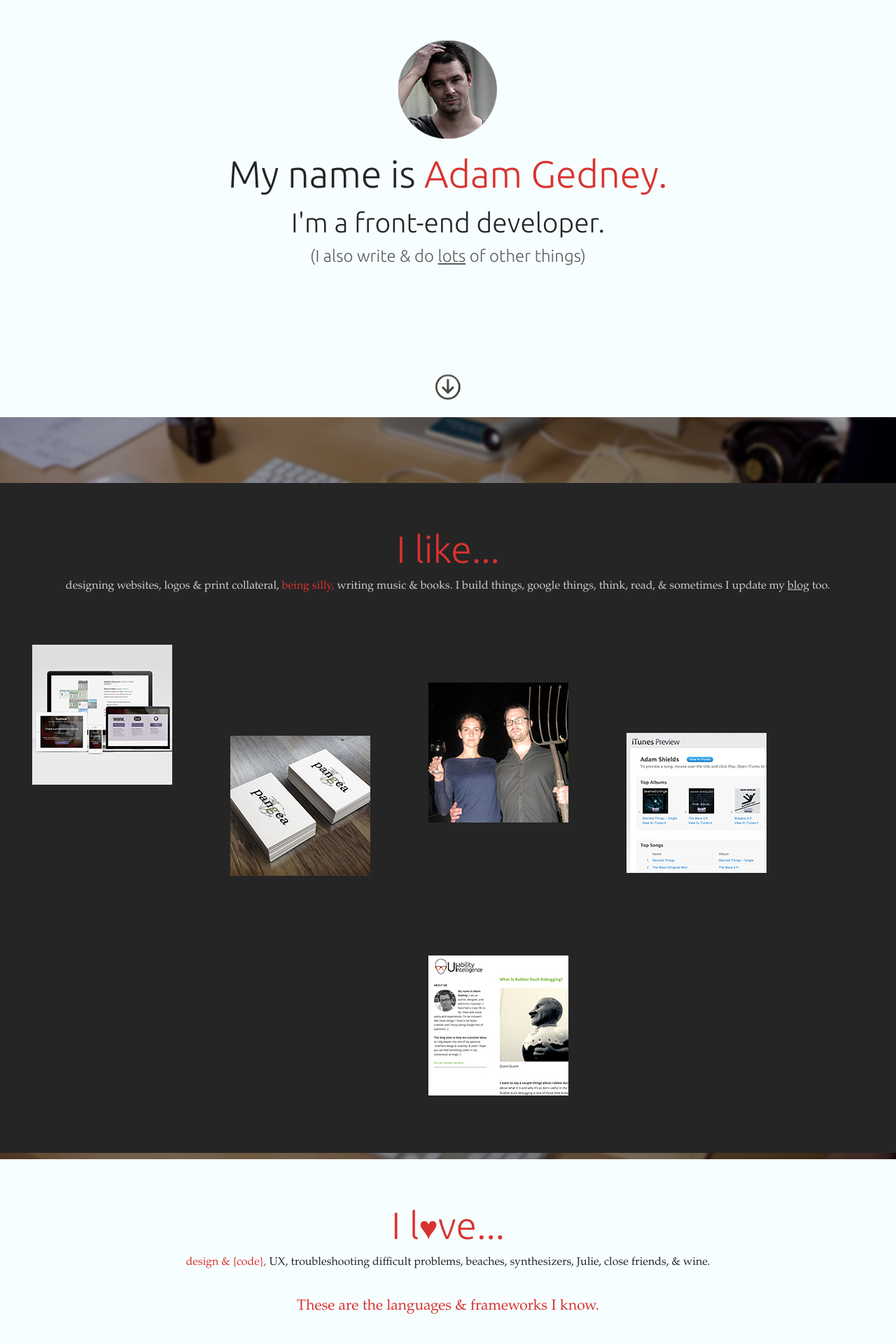
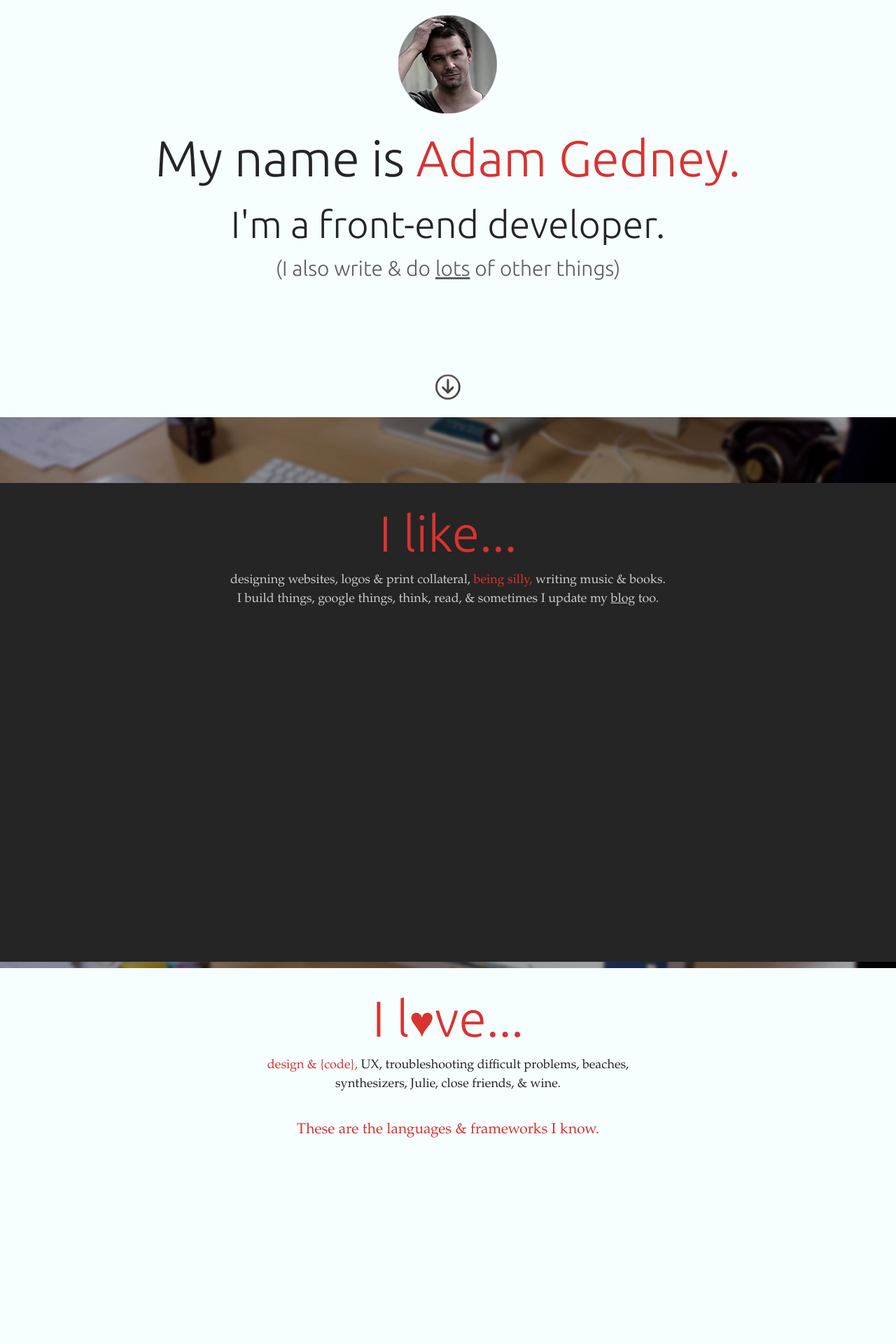
Before and after one commit to adamgedney/adamgedney.com, a PHP site: page /ASL/ in a window 1280 px wide. Shown: the top 1920 px of the page at 70% size. Run offline with PHP 8.4, Linux system fonts and the light colour scheme; some libraries are stand-ins or nearby versions; some web fonts are replaced.

Commit message:
added queries for all sizes from 0px to 2500px

```diff
--- a/css/main.scss
+++ b/css/main.scss
@@ -61,7 +61,7 @@ $green: #479648;
 	@if $num_col == 8 {
 		width: 66.6666666%;// margin center 16.6666667%
 		}
-	@if $num_col == 9 {
+	@if $num_col == 9 {//margin center 12.5%
 		width: 75%;
 		}
 	@if $num_col == 10{
@@ -133,26 +133,27 @@ font-family: 'Ubuntu', "Helvetica Neue Light", Helvetica, Arial, sans-serif;
 }
 
 h1{
-font-size: 7.2em; /*18x4*/
+font-size: 3.6em; /*18x4*/
 line-height: 1.5;
 }
 
 h2{
-font-size: 5.4em;/*18x3*/
+font-size: 2.4em;/*18x3*/
 line-height: 1.5;
 }
 
 h3{
-font-size: 3em;/*18x2 - 6*/
+font-size: 1.6em;/*18x2 - 6*/
 line-height: 1.5;
 }
 
 p, ul, dl{
-font-size: 1.8em;
+font-size: 1.6em;
 font-weight: 100;
 line-height: 1.5;
 margin-bottom: 20px;
 }
+
 
 ul{
 line-height: 1.5;
@@ -199,7 +200,9 @@ img{
 
 /*--------------------------------------End General / Start Objects------------------------------------*/
 
-
+.hide-name{
+	display: none;
+}
 
 .hide-text{
 	text-indent: 200%;
@@ -312,14 +315,9 @@ header{
 	margin-top: 36px;
 
 		a{
-			// padding: 5px;
-			// margin-right: 9px;
 			float: left;
 			display: block;
 			width: 20%; /*210px*/
-			// @include col(2);
-			height: 210px;
-			// background: $icon-gray;
 		}
 }
 
@@ -950,21 +939,6 @@ and (min-width : 200px){
 		}
 	}
 
-	h1{
-		font-size: 3em;
-	}
-
-	h2{
-		font-size: 2.7em;
-	}
-
-	h3{
-		font-size: 1.8em;
-	}
-
-	p{
-		font-size: 1.6em;
-	}
 
 	.img-container{
 		@include col(12);
@@ -973,7 +947,14 @@ and (min-width : 200px){
 		a{
 			float: left;
 			@include col(5);
-			margin: 18px 9px 0 18px;
+			margin: 18px 9px 0 12px;
+		}
+	}
+
+	.img_roll{
+		span{
+			@include vertical-align(38%);
+			font-size: 1.2em;
 		}
 	}
 
@@ -1074,14 +1060,34 @@ and (min-width : 480px) {
 
 	.page-inner{
 		@include col(12);
+		padding: 18px;
+	}
+
+	.img-container{
+		@include col(12);
+		// margin: 18px 4.1666667%;
+
+		a{
+			float: left;
+			@include col(2);
+			margin: 18px 9px 0 9px;
+		}
 	}
 
 	.logo_cloud{
-
+		@include col(10);
+		margin: 0 8.33333335%;
 		//height: 250px; //need to adjust logo top position to %
 		img{
 			max-width: 90px;
 			max-height: 80px;
+		}
+	}
+
+	.work{
+		h3{
+			text-align: left;
+			font-size: 2.1em;
 		}
 	}
 
@@ -1143,12 +1148,61 @@ and (min-width : 480px) {
 }
 
 
+
+
+
+
+
+
+
+
+
+//tweak name display
+@media only screen
+and (min-width : 667px) {
+	.hide-name{
+		display: inline;
+	}
+}
+
+
+
+
+
+
+
+
+
+
+//--------------------------min-width 767------------------------------------
 @media only screen
 and (min-width : 767px) {
 	body{
 		background: url('../images/bg.jpg') no-repeat $white;
 		background-size: cover;
 		background-attachment: fixed;
+	}
+
+	h1{
+		font-size: 6em;
+	}
+
+	h2{
+		font-size: 5.1em;
+	}
+
+	h3{
+		font-size: 2.7em;
+	}
+
+	p{
+		font-size: 1.8em;
+	}
+
+	.page{
+		p{
+			@include col(8);
+		}
 	}
 
 	.page.landing{
@@ -1158,17 +1212,22 @@ and (min-width : 767px) {
 	.img-container{
 		overflow: hidden;
 		margin-top: 36px;
+		@include col(12);
 
 			a{
-				// padding: 5px;
-				// margin-right: 9px;
 				float: left;
 				display: block;
-				width: 20%; /*210px*/
-				// @include col(2);
+				@include col(2);
+				margin: 18px 9px 0 9px;
 				height: 210px;
-				// background: $icon-gray;
 			}
+	}
+
+	.img_roll{
+		span{
+			@include vertical-align(40%);
+			// font-size: 1.8em;
+		}
 	}
 
 	.like .img-container{
@@ -1206,13 +1300,126 @@ and (min-width : 767px) {
 
 /* Desktops ---------------------- */
 @media only screen
-and (min-width : 959px) {
+and (min-width : 980px) {
+
+	h1{
+		font-size: 7.2em;
+	}
+
+	h2{
+		font-size: 5.4em;
+	}
+
+	h3{
+		font-size: 3em;
+	}
+
+	.page{
+		p{
+			@include col(6);
+		}
+	}
+
+	.contact{
+		height: 1484px; /*18x88*/
+	}
+
+	#map-canvas{
+		height: 530px;
+	}
+
+	.contact-body{
+		@include col(11);
+		margin: 63px 4.1666667% 0;
+	}
+
+	.contact-form{
+		@include col(5);
+
+		input[type="text"], input[type="email"], input[type="submit"], textarea{
+			@include col(11);
+			height: 54px;
+		}
+
+		textarea{
+			height: 198px;
+		}
+	}
+
+	.contact-content{
+		@include col(6);
+
+		p{
+			@include col(12);
+		}
+	}
+
+	p.info{
+		margin: 81px auto;
+		text-align: center;
+		@include col(6);
+	}
+
+	.contact-icons{
+
+		img{
+			max-width: 100%;
+		}
+	}
+
+	p.quote{
+		@include col(10);
+	}
+
 }
+
+
+
+
+
+
+
+
+
 
 
 
 /* Large screens ----------- */
 @media only screen
-and (min-width : 1824px) {
-/* Styles */
+and (min-width : 1220px) {
+
+	.contact-body{
+		@include col(9);
+		margin: 63px 12.5% 0;
+	}
+
+	.contact-form{
+		@include col(5);
+	}
+
+	.contact-content{
+		@include col(5);
+	}
+
+	p.info{
+		@include col(6);
+	}
 }
+
+
+
+
+@media only screen
+and (min-width : 1800px) {
+	.page-inner{
+		@include col(10);
+	}
+}
+
+
+@media only screen
+and (min-width : 2000px) {
+	.page-inner{
+		@include col(8);
+	}
+}
--- a/index.php
+++ b/index.php
@@ -46,7 +46,7 @@
 				<div class="page landing">
 					<div class="page-inner">
 						<img class="profile-pic" src="images/profile.png" alt="Adam Gedney Profile Image" />
-						<h1>My name is <span class="red">Adam Gedney.</span></h1>
+						<h1>My name is <span class="red">Adam <span class="hide-name">Gedney</span>.</span></h1>
 							<h2>I'm a front-end developer.</h2>
 						<h3 class="text-gray">(I also write & do <span class="underline">lots</span> of other things)</h3>
 					</div><!-- /.page-inner-->
@@ -66,15 +66,15 @@
 						<p>designing websites, logos & print collateral, <span class="red">being silly,</span> writing music & books. I build things, google things, think, read, & sometimes I update my <a class="underline light-gray" target="_blank" href="http://usabilityintelligence.com" >blog</a> too.</p>
 
 						<div class="img-container">
-							<a class="zig-zag animated" target="_blank" href="#"><img src="images/angelfire-thumb.jpg" alt="likes image 1"/></a>
+							<a data-proj="I build websites & stuff" class="zig-zag animated" target="_blank" href="#"><span></span><img src="images/angelfire-thumb.jpg" title="My rendition of angelfire.com. Check it in my work section below." alt="likes image 1"/></a>
 
-							<a class="zig-zag-1 animated" target="_blank" href="#"><img src="images/pangea-thumb.jpg" alt="likes image 2"/></a>
+							<a data-proj="I like designing stuff" class="zig-zag-1 animated" target="_blank" href="#"><span></span><img src="images/pangea-thumb.jpg" title="Graphic design, & just design in general, are a passion of mine." alt="likes image 2"/></a>
 
-							<a class="zig-zag-2 animated" target="_blank" href="#"><img src="images/silly-thumb.jpg" alt="likes image 3"/></a>
+							<a data-proj="This is Julie, my wife & stuff" class="zig-zag-2 animated" target="_blank" href="#"><span></span><img src="images/silly-thumb.jpg" title="I finally found the woman of my dreams. I couldn't be luckier. <3" alt="likes image 3"/></a>
 
-							<a class="zig-zag-3 animated" target="_blank" href="https://itunes.apple.com/us/artist/adam-shields/id637020445"><img src="images/itunes-thumb.jpg" alt="likes image 4"/></a>
+							<a data-proj="Check out the music I've released & stuff" class="zig-zag-3 animated" target="_blank" href="https://itunes.apple.com/us/artist/adam-shields/id637020445"><span></span><img src="images/itunes-thumb.jpg" title="I've been writing electronic music for 20 years now. Ugh. I'm getting old!" alt="likes image 4"/></a>
 
-							<a class="zig-zag-4 animated" target="_blank" href="http://usabilityintelligence.com"><img src="images/ui-thumb.jpg" alt="likes image 5"/></a>
+							<a data-proj="This is my blog & stuff" class="zig-zag-4 animated" target="_blank" href="http://usabilityintelligence.com"><span></span><img src="images/ui-thumb.jpg" title="That's my blog, but you can find my book here: http://lifestyling.adamgedney.com" alt="likes image 5"/></a>
 						</div><!-- /.like-img-container-->
 					</div><!-- /.page-inner-->
 				</div><!-- /.page-->
@@ -89,27 +89,27 @@
 
 						<!-- <img class="web-logos" src="images/logos.png" alt="web logos"/> -->
 						<div class="logo_cloud">
-							<img class="air_l animated" src="images/logos/air.png" alt="web logos"/>
-							<img class="as_l animated" src="images/logos/as.png" alt="web logos"/>
-							<img class="cf_l animated" src="images/logos/cf.png" alt="web logos"/>
-							<img class="codeigniter_l animated" src="images/logos/codeigniter.png" alt="web logos"/>
-							<img class="css_l animated" src="images/logos/css.png" alt="web logos"/>
-							<img class="drupal_l animated" src="images/logos/drupal.png" alt="web logos"/>
-							<img class="ejs_l animated" src="images/logos/ejs.png" alt="web logos"/>
-							<img class="express_l animated" src="images/logos/express.png" alt="web logos"/>
-							<img class="ffmpeg_l animated" src="images/logos/ffmpeg.png" alt="web logos"/>
-							<img class="github_l animated" src="images/logos/github.png" alt="web logos"/>
-							<img class="handle_l animated" src="images/logos/handle.png" alt="web logos"/>
-							<img class="html_l animated" src="images/logos/html.png" alt="web logos"/>
-							<img class="jquery_l animated" src="images/logos/jquery.png" alt="web logos"/>
-							<img class="js_l animated" src="images/logos/js.png" alt="web logos"/>
-							<img class="mongo_l animated" src="images/logos/mongo.png" alt="web logos"/>
-							<img class="mysql_l animated" src="images/logos/mysql.png" alt="web logos"/>
-							<img class="node_l animated" src="images/logos/node.png" alt="web logos"/>
-							<img class="php_l animated" src="images/logos/php.png" alt="web logos"/>
-							<img class="sass_l animated" src="images/logos/sass.png" alt="web logos"/>
-							<img class="terminal_l animated" src="images/logos/terminal.png" alt="web logos"/>
-							<img class="wp_l animated" src="images/logos/wp.png" alt="web logos"/>
+							<img class="air_l animated" src="images/logos/air.png" title="Adobe AIR" alt="web logos"/>
+							<img class="as_l animated" src="images/logos/as.png" title="Actionscript, baby!" alt="web logos"/>
+							<img class="cf_l animated" src="images/logos/cf.png" title="Coldfusion" alt="web logos"/>
+							<img class="codeigniter_l animated" src="images/logos/codeigniter.png" title="Codeigniter" alt="web logos"/>
+							<img class="css_l animated" src="images/logos/css.png" title="CSS 3" alt="web logos"/>
+							<img class="drupal_l animated" src="images/logos/drupal.png" title="A little bit of Drupal" alt="web logos"/>
+							<img class="ejs_l animated" src="images/logos/ejs.png" title="EJS templating in node.js is sweet" alt="web logos"/>
+							<img class="express_l animated" src="images/logos/express.png" title="Express framework for node.js is rad" alt="web logos"/>
+							<img class="ffmpeg_l animated" src="images/logos/ffmpeg.png" title="My new love, ffmpeg media converter" alt="web logos"/>
+							<img class="github_l animated" src="images/logos/github.png" title="Can't live without git!" alt="web logos"/>
+							<img class="handle_l animated" src="images/logos/handle.png" title="Handlebars templating for js is pretty hip" alt="web logos"/>
+							<img class="html_l animated" src="images/logos/html.png" title="I eat HTML" alt="web logos"/>
+							<img class="jquery_l animated" src="images/logos/jquery.png" title="JQuery is a dream" alt="web logos"/>
+							<img class="js_l animated" src="images/logos/js.png" title="Javascript makes the world go round" alt="web logos"/>
+							<img class="mongo_l animated" src="images/logos/mongo.png" title="Mongo DB is amazing" alt="web logos"/>
+							<img class="mysql_l animated" src="images/logos/mysql.png" title="MySQL is an old dog we love dearly" alt="web logos"/>
+							<img class="node_l animated" src="images/logos/node.png" title="node.js can do some wonderful things" alt="web logos"/>
+							<img class="php_l animated" src="images/logos/php.png" title="PHP is the web" alt="web logos"/>
+							<img class="sass_l animated" src="images/logos/sass.png" title="Can't live without my SASS CSS preprocessor" alt="web logos"/>
+							<img class="terminal_l animated" src="images/logos/terminal.png" title="Terminal is for nerds. Unix Shell all the way!" alt="web logos"/>
+							<img class="wp_l animated" src="images/logos/wp.png" title="Wordpress. We love your bloat. ;)" alt="web logos"/>
 						</div><!-- /.logo_cloud-->
 
 					</div><!-- /.page-inner-->
--- a/js/main.js
+++ b/js/main.js
@@ -12,6 +12,7 @@ var logo_cloud_frame = false;
 		var settings = {
 			zoom: 8,
 			scrollwheel: false,
+			draggable: false,
 			center: latlng,
 			mapTypeControl: true,
 			mapTypeControlOptions: {style: google.maps.MapTypeControlStyle.DROPDOWN_MENU},
@@ -22,7 +23,13 @@ var logo_cloud_frame = false;
 
     	var map = new google.maps.Map(document.getElementById("map-canvas"), settings);
 
-	var companyLogo = new google.maps.MarkerImage('images/pin.png',
+    	//changes pin based on screen size
+    	var pin_path = "images/pin.png";
+    	if($(window).width() < 850 ){
+    		pin_path = "images/pin_small.png";
+    	}
+
+	var companyLogo = new google.maps.MarkerImage(pin_path,
 		new google.maps.Size(451,118),
 		new google.maps.Point(0,0),
 		new google.maps.Point(0,118)
@@ -232,68 +239,48 @@ var logo_cloud_frame = false;
 
 
 	//------------------------------------ScrollTop animations------------------------------------
+	//doc ready animation hide hack
+	$(document).ready(function(){
+		if($(window).width() > 770 ){
+			$('.logo_cloud img').hide();
+		};
+	});
+
+
+
 	//removes primary animation class to anchor holding image
-	$('.zig-zag').removeClass('fadeInUpBig');
-	$('.zig-zag').addClass('fadeOutUpBig');
-	$('.zig-zag-1').removeClass('fadeInRightBig');
-	$('.zig-zag-1').addClass('fadeOutRightBig');
-	$('.zig-zag-2').removeClass('fadeInLeftBig');
-	$('.zig-zag-2').addClass('fadeOutLeftBig');
-	$('.zig-zag-3').removeClass('fadeInDownBig');
-	$('.zig-zag-3').addClass('fadeOutDownBig');
-	$('.zig-zag-4').removeClass('fadeInLeftBig');
-	$('.zig-zag-4').addClass('fadeOutLeftBig');
+	if($(window).width() > 770 ){
+
+		zig_zag_animate_out();
 		remove_classes();
+	}
 
 	//on scroll
 	$(document).on('scroll', function(e){
 
-		if($(window).width() > 767 )
+		//fixes document.ready issue on ipads
+		$('.logo_cloud img').show();
+
+		if($(window).width() > 770 ){
+
 			if($(window).scrollTop() <= 300){
 
 				//removes primary animation class to anchor holding image
-				$('.zig-zag').removeClass('fadeInUpBig');
-				$('.zig-zag').addClass('fadeOutUpBig');
-				$('.zig-zag-1').removeClass('fadeInRightBig');
-				$('.zig-zag-1').addClass('fadeOutRightBig');
-				$('.zig-zag-2').removeClass('fadeInLeftBig');
-				$('.zig-zag-2').addClass('fadeOutLeftBig');
-				$('.zig-zag-3').removeClass('fadeInDownBig');
-				$('.zig-zag-3').addClass('fadeOutDownBig');
-				$('.zig-zag-4').removeClass('fadeInLeftBig');
-				$('.zig-zag-4').addClass('fadeOutLeftBig');
+				zig-zag_animate_out();
 
 			}else if($(window).scrollTop() >= 300 && $(window).scrollTop() <= 924){
 
 				//adds primary animation class to anchor holding image
-				$('.zig-zag').removeClass('fadeOutUpBig')
-				$('.zig-zag').addClass('fadeInUpBig');
-				$('.zig-zag-1').removeClass('fadeOutRightBig')
-				$('.zig-zag-1').addClass('fadeInRightBig');
-				$('.zig-zag-2').removeClass('fadeOutLeftBig')
-				$('.zig-zag-2').addClass('fadeInLeftBig');
-				$('.zig-zag-3').removeClass('fadeOutDownBig')
-				$('.zig-zag-3').addClass('fadeInDownBig');
-				$('.zig-zag-4').removeClass('fadeOutLeftBig')
-				$('.zig-zag-4').addClass('fadeInLeftBig');
+				zig_zag_animate_in();
 
 			}
 
 			if($(window).scrollTop() >= 925){
 
 				//removes primary animation class to anchor holding image
-				$('.zig-zag').removeClass('fadeInUpBig');
-				$('.zig-zag').addClass('fadeOutUpBig');
-				$('.zig-zag-1').removeClass('fadeInRightBig');
-				$('.zig-zag-1').addClass('fadeOutRightBig');
-				$('.zig-zag-2').removeClass('fadeInLeftBig');
-				$('.zig-zag-2').addClass('fadeOutLeftBig');
-				$('.zig-zag-3').removeClass('fadeInDownBig');
-				$('.zig-zag-3').addClass('fadeOutDownBig');
-				$('.zig-zag-4').removeClass('fadeInLeftBig');
-				$('.zig-zag-4').addClass('fadeOutLeftBig');
+				zig_zag_animate_out();
 			}
-		}// if > 767
+
 
 			//logo cloud animations
 			if($(window).scrollTop() <= 1199){
@@ -303,6 +290,7 @@ var logo_cloud_frame = false;
 					logo_cloud_frame = false;
 				};
 			};
+
 
 			if($(window).scrollTop() >= 1200 && $(window).scrollTop() <= 2000){
 
@@ -316,13 +304,14 @@ var logo_cloud_frame = false;
 
 			if($(window).scrollTop() >= 1999){
 
+
 				if(logo_cloud_frame == true){
 					animate_cloud_out();
 					logo_cloud_frame = false;
 				};
 			};
 
-
+		}// if > 770
 
 	});// on scroll
 
@@ -339,6 +328,7 @@ var logo_cloud_frame = false;
 
 
 //--------------------------------------logo cloud----------------------------------
+//logo image classes
 // .air_l
 // .as_l
 // .cf_l
@@ -360,6 +350,39 @@ var logo_cloud_frame = false;
 // .sass_l
 // .terminal_l
 // .wp_l
+
+
+	function zig_zag_animate_in(){
+		$('.zig-zag').removeClass('fadeOutUpBig')
+		$('.zig-zag').addClass('fadeInUpBig');
+		$('.zig-zag-1').removeClass('fadeOutRightBig')
+		$('.zig-zag-1').addClass('fadeInRightBig');
+		$('.zig-zag-2').removeClass('fadeOutLeftBig')
+		$('.zig-zag-2').addClass('fadeInLeftBig');
+		$('.zig-zag-3').removeClass('fadeOutDownBig')
+		$('.zig-zag-3').addClass('fadeInDownBig');
+		$('.zig-zag-4').removeClass('fadeOutLeftBig')
+		$('.zig-zag-4').addClass('fadeInLeftBig');
+	};
+
+
+
+
+	function zig_zag_animate_out(){
+		$('.zig-zag').removeClass('fadeInUpBig');
+		$('.zig-zag').addClass('fadeOutUpBig');
+		$('.zig-zag-1').removeClass('fadeInRightBig');
+		$('.zig-zag-1').addClass('fadeOutRightBig');
+		$('.zig-zag-2').removeClass('fadeInLeftBig');
+		$('.zig-zag-2').addClass('fadeOutLeftBig');
+		$('.zig-zag-3').removeClass('fadeInDownBig');
+		$('.zig-zag-3').addClass('fadeOutDownBig');
+		$('.zig-zag-4').removeClass('fadeInLeftBig');
+		$('.zig-zag-4').addClass('fadeOutLeftBig');
+	};
+
+
+
 
 	function remove_classes(){
 
```
Also changed, not shown: other parts of css/main.scss (+54 -24 lines), css/main.css, images/pin_small.png (added). Lines whose indentation alone changed are shown as unchanged.
